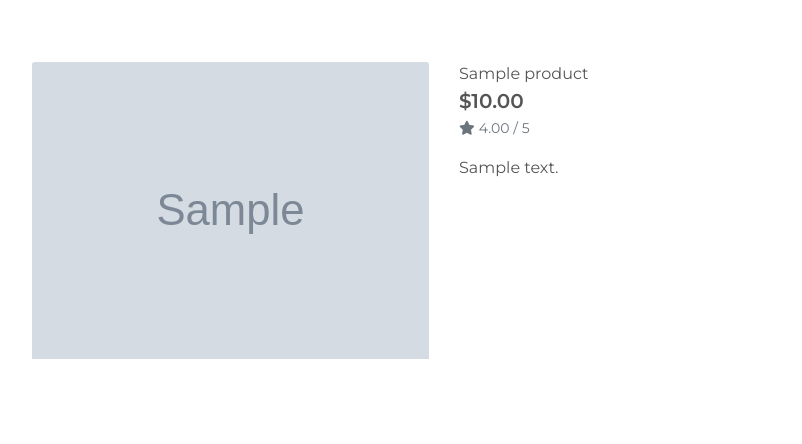
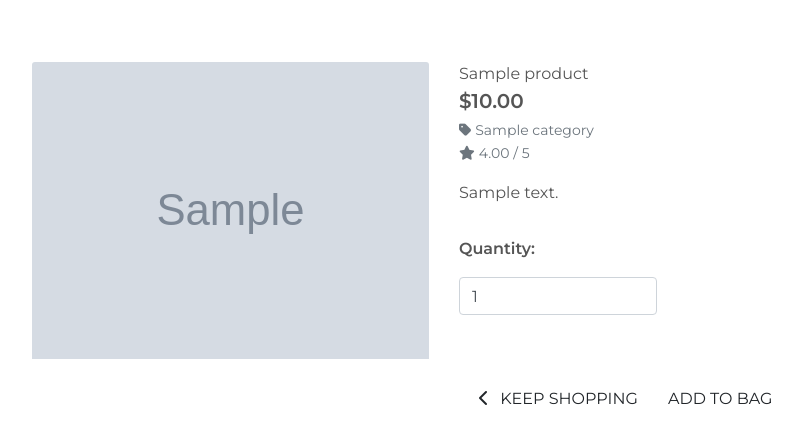
Before and after one commit to danielj314/joio-entertainment, a Django app: page /products/1 in a window 1280 px wide. Shown: the part 136-580 px from the top of the page, without its empty margins (196-998 px from the left). Run offline with Django 3.2, Linux system fonts and the light colour scheme; tables that the repository leaves empty hold one stand-in row (values such as "Sample post"); grey boxes marked "Sample" are stand-in pictures; some libraries are stand-ins or nearby versions.

Commit message:
Added add to bag functionality

```diff
--- a/bag/urls.py
+++ b/bag/urls.py
@@ -2,5 +2,6 @@ from django.urls import path
 from . import views
 
 urlpatterns = [
-    path('', views.view_bag, name='view_bag')
+    path('', views.view_bag, name='view_bag'),
+    path('add/<item_id>/', views.add_to_bag, name='add_to_bag'),
 ]
--- a/products/templates/products/product_detail.html
+++ b/products/templates/products/product_detail.html
@@ -30,12 +30,43 @@
                 <div class="product-details-container mb-5 mt-md-5">
                     <p class="mb-0">{{ product.name }}</p>
                     <p class="lead mb-0 text-left font-weight-bold">${{ product.price }}</p>
+                    {% if product.category %}
+                    <p class="small mt-1 mb-0">
+                        <a class="text-muted" href="{% url 'products' %}?category={{ product.category.name }}">
+                            <i class="fas fa-tag mr-1"></i>{{ product.category.friendly_name }}
+                        </a>
+                    </p>
+                    {% endif %}
                     {% if product.rating %}
                         <small class="text-muted"><i class="fas fa-star mr-1"></i>{{ product.rating }} / 5</small>
                     {% else %}
                         <small class="text-muted">No Rating</small>
                     {% endif %}
                     <p class="mt-3">{{ product.description }}</p>
+                    <form class="form" action="{% url 'add_to_bag' product.id %}" method="POST">
+                        {% csrf_token %}
+                        <div class="form-row">
+                            <div class="col-12">
+                                <p class="mt-3"><strong>Quantity:</strong></p>
+                                <div class="form-group w-50">
+                                    <div class="input-group">
+                                        <input class="form-control qty_input" type="number" name="quantity" value="1" min="1" max="10" data-item_id="{{ product.id }}" id="id_qty_{{ product.id }}">
+                                    </div>
+                                </div>
+                            </div>
+
+                            <div class="col-12">
+                                <a href="{% url 'products' %}" class="btn btn-outline-black rounded-0 mt-5">
+                                    <span class="icon">
+                                        <i class="fas fa-chevron-left"></i>
+                                    </span>
+                                    <span class="text-uppercase">Keep Shopping</span>
+                                </a>
+                                <input type="submit" class="btn btn-black rounded-0 text-uppercase mt-5" value="Add to Bag">
+                            </div>
+                            <input type="hidden" name="redirect_url" value="{{ request.path }}">
+                        </div>
+                    </form>
                 </div>
             </div>
         </div>
```
Also changed, not shown: bag/views.py (line endings or trailing spaces).
